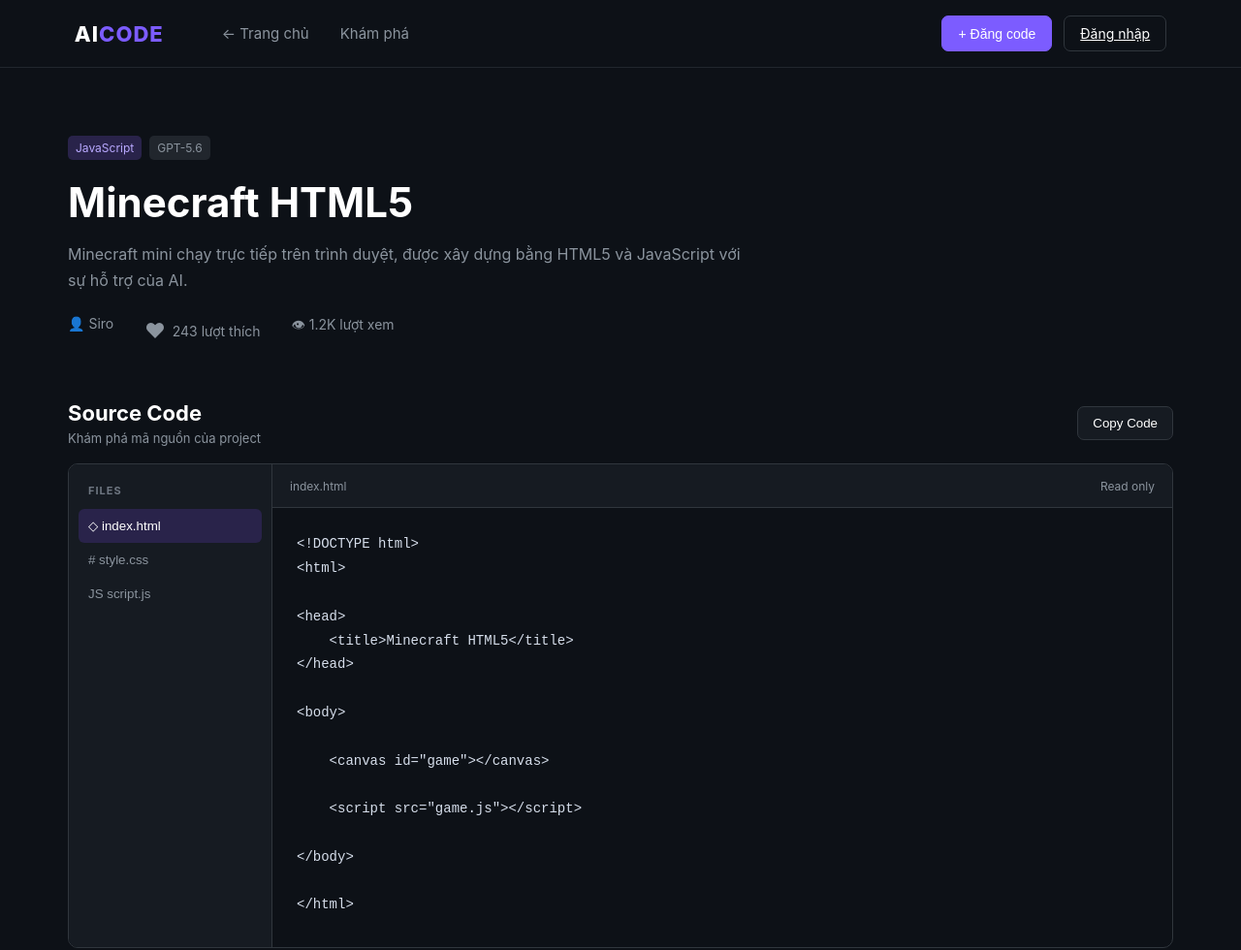
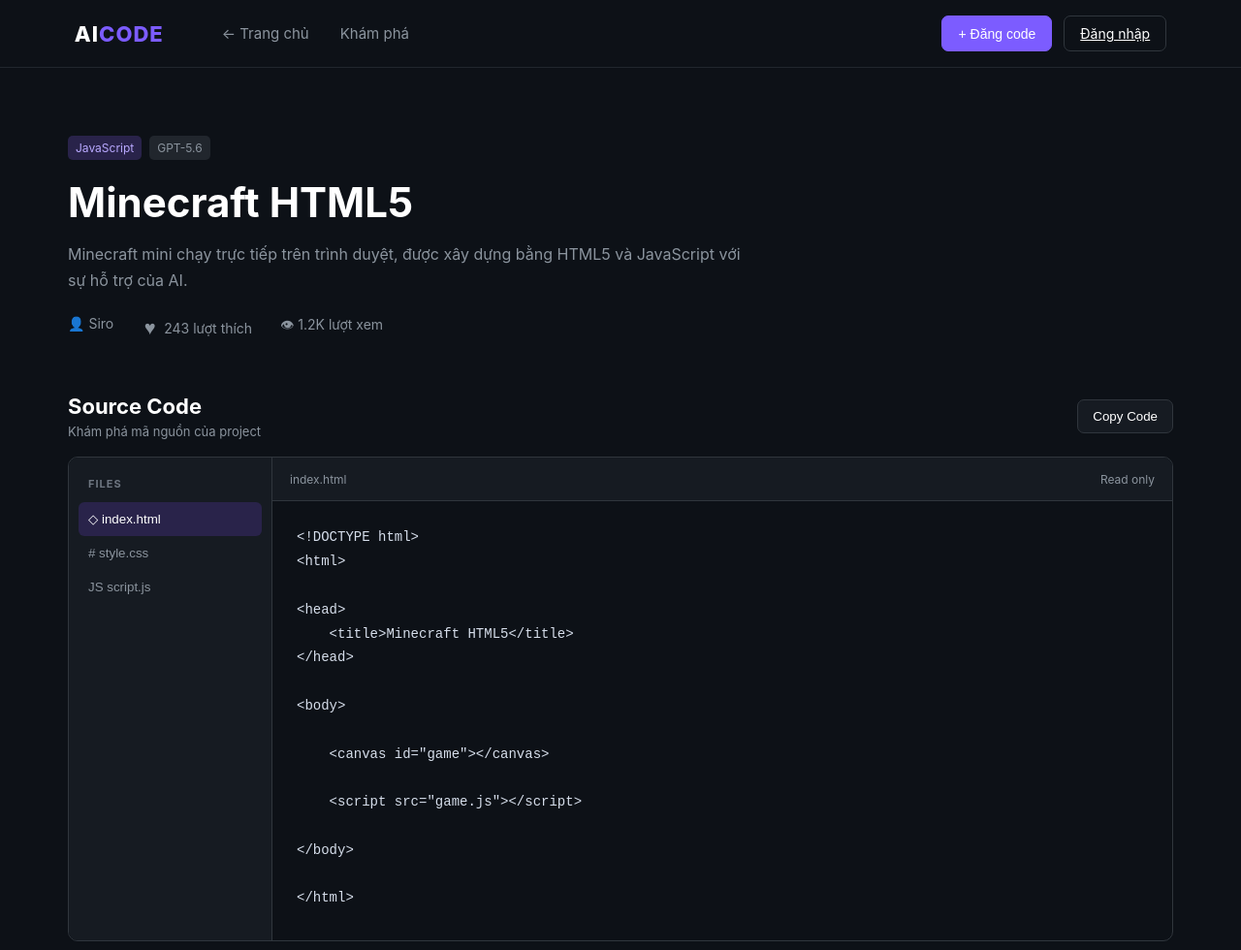
Before and after one commit to aicodehub-vn/Ai-Code-Hub, a plain HTML site: page project.html in a window 1280 px wide. Shown: the whole page at 97% size. Drawn offline with nearby package versions, Linux system fonts and the light colour scheme.

Commit message:
Fix project like button style

```diff
--- a/style.css
+++ b/style.css
@@ -2963,3 +2963,202 @@
             0.01ms !important;
     }
 }
+
+/* =====================================================
+   FIX LIKE BUTTON - CLEAN GITHUB STYLE
+   ===================================================== */
+
+.project-meta #projectLikeButton {
+    appearance: none !important;
+    -webkit-appearance: none !important;
+
+    display: inline-flex !important;
+    align-items: center !important;
+    justify-content: center !important;
+
+    gap: 6px !important;
+
+    width: auto !important;
+    height: auto !important;
+
+    min-width: 0 !important;
+    min-height: 0 !important;
+
+    margin: 0 !important;
+    padding: 3px 7px !important;
+
+    background: transparent !important;
+
+    border: 0 !important;
+    outline: 0 !important;
+
+    border-radius: 6px !important;
+
+    box-shadow: none !important;
+
+    color: #8b949e !important;
+
+    font-family: inherit !important;
+    font-size: 14px !important;
+    font-weight: 400 !important;
+    line-height: 1.4 !important;
+
+    text-align: left !important;
+    text-decoration: none !important;
+
+    cursor: pointer !important;
+
+    vertical-align: middle !important;
+
+    transition:
+        color 0.18s ease,
+        background-color 0.18s ease,
+        transform 0.18s ease !important;
+}
+
+
+.project-meta #projectLikeButton::before,
+.project-meta #projectLikeButton::after {
+    display: none !important;
+    content: none !important;
+}
+
+
+.project-meta #projectLikeButton:hover {
+    color: #ff7b72 !important;
+
+    background:
+        rgba(248, 81, 73, 0.08) !important;
+}
+
+
+.project-meta #projectLikeButton:active {
+    transform: scale(0.95) !important;
+}
+
+
+.project-meta #projectLikeButton:focus {
+    outline: none !important;
+    box-shadow: none !important;
+}
+
+
+.project-meta #projectLikeButton:focus-visible {
+    outline:
+        1px solid
+        rgba(124, 92, 255, 0.65) !important;
+
+    outline-offset: 3px !important;
+}
+
+
+.project-meta #projectLikeButton.liked {
+    color: #ff7b72 !important;
+
+    background:
+        rgba(248, 81, 73, 0.07) !important;
+}
+
+
+.project-meta #projectLikeHeart {
+    appearance: none !important;
+    -webkit-appearance: none !important;
+
+    display: inline-block !important;
+
+    width: auto !important;
+    min-width: 17px !important;
+    height: auto !important;
+
+    margin: 0 !important;
+    padding: 0 !important;
+
+    border: 0 !important;
+    outline: 0 !important;
+
+    background: transparent !important;
+
+    color: inherit !important;
+
+    font-family:
+        Arial,
+        sans-serif !important;
+
+    font-size: 20px !important;
+    font-weight: 400 !important;
+    line-height: 1 !important;
+
+    text-align: center !important;
+
+    transform-origin: center !important;
+}
+
+
+.project-meta #projectLikeButton.liked
+#projectLikeHeart {
+    color: #f85149 !important;
+}
+
+
+.project-meta #projectLikes {
+    display: inline !important;
+
+    width: auto !important;
+    height: auto !important;
+
+    margin: 0 !important;
+    padding: 0 !important;
+
+    border: 0 !important;
+
+    background: transparent !important;
+
+    color: inherit !important;
+
+    font-family: inherit !important;
+    font-size: 14px !important;
+    font-weight: 400 !important;
+    line-height: inherit !important;
+}
+
+
+/* Tim nảy */
+
+.project-meta
+#projectLikeHeart.heart-pop {
+    animation:
+        clean-heart-pop
+        0.45s
+        cubic-bezier(
+            0.17,
+            0.89,
+            0.32,
+            1.49
+        ) !important;
+}
+
+
+@keyframes clean-heart-pop {
+
+    0% {
+        transform: scale(1);
+    }
+
+    30% {
+        transform:
+            scale(0.75)
+            rotate(-7deg);
+    }
+
+    60% {
+        transform:
+            scale(1.5)
+            rotate(6deg);
+    }
+
+    100% {
+        transform:
+            scale(1)
+            rotate(0deg);
+    }
+}
```
